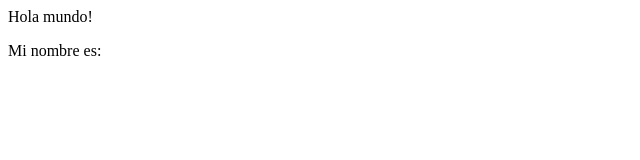
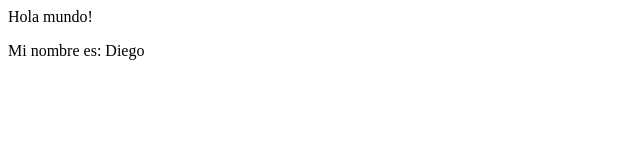
Before and after one commit to dacunfaruax/uax-devops-01, a plain HTML site: page index.html in a window 1280 px wide. Shown: the full height of the page, 0-640 px from the left. Drawn offline with Linux system fonts and the light colour scheme.

Commit message:
UPDATED:added my name

```diff
--- a/index.html
+++ b/index.html
@@ -4,6 +4,6 @@
 	</head>
 	<body>
 		<p>Hola mundo!</p>
-		<p>Mi nombre es:</p>
+		<p>Mi nombre es: Diego</p>
 	</body>
 </html>
```
